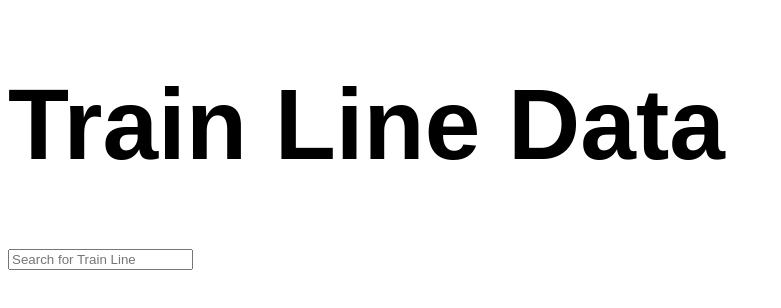
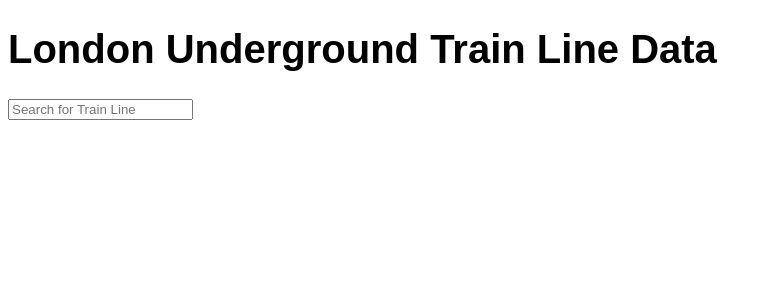
Before and after one commit to jxcg/tfl-api-react, a React (Vite) app: page / in a window 1280 px wide. Shown: the top 308 px of the page, without its empty margins (0-781 px from the left). Built offline with nearby package versions, Linux system fonts and the light colour scheme.

Commit message:
Added new components, updated states and loading

```diff
--- a/index.html
+++ b/index.html
@@ -3,7 +3,6 @@
   <head>
     <meta charset="UTF-8" />
     <link rel="icon" type="image/svg+xml" href="/vite.svg" />
-    <link rel=stylesheet href="src/App.css" />
     <meta name="viewport" content="width=device-width, initial-scale=1.0" />
     <title></title>
   </head>
--- a/src/App.jsx
+++ b/src/App.jsx
@@ -1,11 +1,11 @@
 import { useState } from 'react'
-import Interface from './Interface'
+import Search from './Components/Search'
 
 function App() {
 
   return (
     <>
-    <Interface />
+    <Search />
     </>
   )
 }
--- /dev/null
+++ b/src/Components/Home.jsx
@@ -0,0 +1,4 @@
+import React from 'react'
+export default function Home() {
+
+}
--- /dev/null
+++ b/src/Components/Navbar.jsx
@@ -0,0 +1,3 @@
+export default function Navbar() {
+
+}
--- a/src/Interface.jsx
+++ b/src/Components/Search.jsx
@@ -1,8 +1,10 @@
 import React from 'react'
-export default function Interface() {
+import '../Search.css';
+export default function Search() {
     const [trainLine, setTrainLine] = React.useState('')
     const [trainData, setTrainData] = React.useState({})
     const [isLoading, setLoading] = React.useState(false)
+    const [isValidName, setIsValidData] = React.useState();
 
     // STRUCTURE
     /* get user data from interface.jsx
@@ -18,13 +20,24 @@ export default function Interface() {
         if (trainLine) {
             setLoading(true)
             const apiURL = `https://api.tfl.gov.uk/Line/${trainLine}/status`
+
+            console.log(apiURL)
+
             try {
+
                 const response = await fetch(apiURL)
                 const data = await response.json();
-                setTrainData(data);
+                if (response.status === 404) {
+                    setIsValidData(false);
+                    console.log("This is false")
+                }
+                else {
+                    setTrainData(data);
+                    setIsValidData(true);
+                }
             }
             catch (error) {
-                console.log(error)
+                console.log("ERROR: ",error)
             }
             finally {
                 setLoading(false)
@@ -44,7 +57,7 @@ export default function Interface() {
 
     return (
         <>
-        <h1>Train Line Data</h1>
+        {isLoading ? <h1>Searching for {trainLine} Line</h1> : <h1>London Underground Train Line Data</h1>}
         <div className='search-bar'>
             <form onSubmit={handleSubmit}>
                 <input
@@ -55,6 +68,7 @@ export default function Interface() {
                     onChange={handleChange}
                     />
             </form>
+            {isValidName && <h2>Data for the {trainLine} Line exists and is valid</h2>}
             </div>
         </>
     )
--- a/src/App.css
+++ b/src/Search.css
@@ -2,5 +2,5 @@ body {
   font-family: Arial, Helvetica, sans-serif;
 }
 h1 {
-  font-size: 100px;
+  font-size: 40px;
 }
```
Also changed, not shown: src/Components/Unified.jsx (added, +21 -0 lines), src/Components/View.jsx (deleted).
